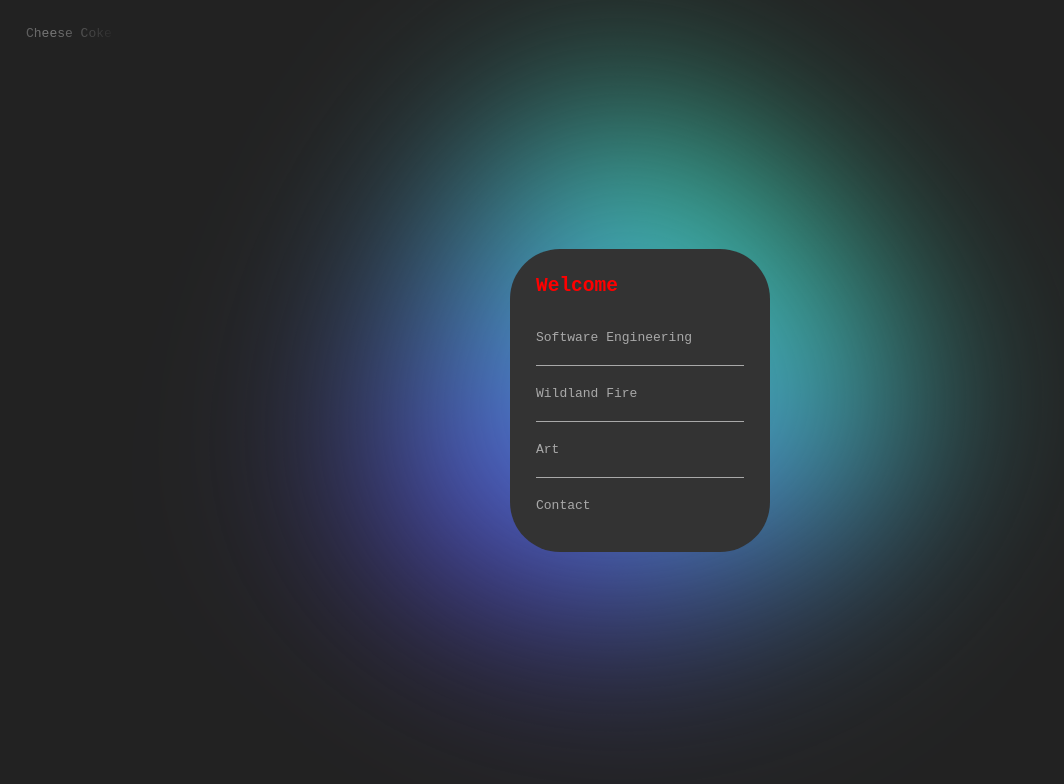
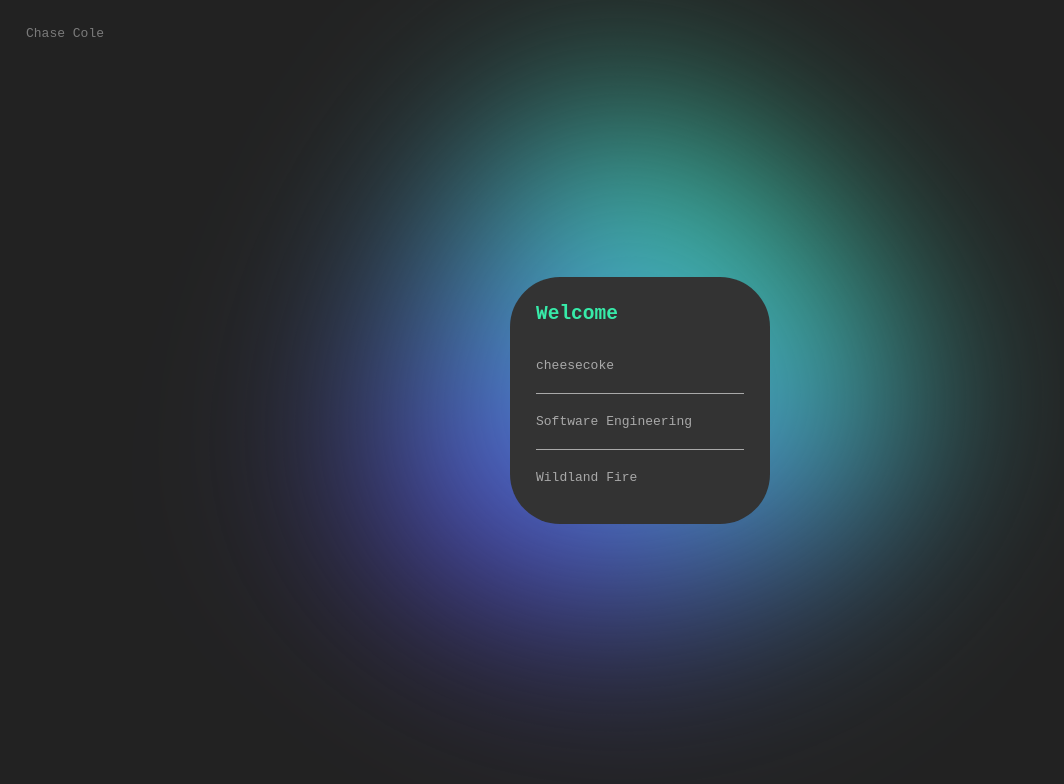
Before and after one commit to cheesecoke/cheesecoke, a website: page index.html in a window 1280 px wide. Shown: the whole page, without its empty margins (0-1064 px from the left). Drawn offline with Linux system fonts and the light colour scheme.

Commit message:
tweaking styles for home page. Removed shimer and contact link

```diff
--- a/index.html
+++ b/index.html
@@ -11,18 +11,15 @@
     </head>
     <body>
         <header id="header">
-            <span class="nameHover shimmer">Cheese Coke</span>
             <span class="nameDefault shimmer">Chase Cole</span>
         </header>
-        <!--    <audio class="audio" controls>
-                    <source src="path/to/your/lofi-track.mp3" type="audio/mp3">
-                    Your browser does not support the audio element.
-                </audio>
-        -->
         <div class="content-wrapper">
             <div class="callout">
                 <h2>Welcome</h2>
                 <ul>
+                    <li>
+                        <a href="https://www.instagram.com/cheese.coke">cheesecoke</a>
+                    </li>
                     <li>
                         <a href="./pages/softwareEngineering.html"
                             >Software Engineering</a
@@ -31,13 +28,6 @@
                     <li>
                         <a href="./pages/fire.html">Wildland Fire</a>
                     </li>
-
-                    <li>
-                        <a href="https://www.instagram.com/cheese.coke">Art</a>
-                    </li>
-                    <li>
-                        <a href="./pages/contact.html">Contact</a>
-                    </li>
                 </ul>
             </div>
         </div>
--- a/script.js
+++ b/script.js
@@ -1,6 +1,6 @@
 // Your JavaScript code goes here
 // For example:
-document.addEventListener('DOMContentLoaded', function() {
+document.addEventListener("DOMContentLoaded", function () {
     // Code to run after the DOM has loaded
-    console.log('DOM Loaded');
+    console.log("DOM Loaded");
 });
--- a/styles/home.scss
+++ b/styles/home.scss
@@ -1,15 +1,6 @@
-@import "./shimmer.scss";
 /* Home */
 #header .nameHover {
     display: none;
-}
-
-#header:hover .nameDefault {
-    display: none;
-}
-
-#header:hover .nameHover {
-    display: inline;
 }
 
 .content-wrapper {
@@ -72,7 +63,7 @@
         }
 
         h2 {
-            color: red;
+            color: #37eba9;
             position: relative;
             opacity: 0;
             left: 60px;
--- a/styles/shimmer.scss
+++ /dev/null
@@ -1,83 +0,0 @@
-.shimmer {
-    text-align: center;
-    color: rgba(255, 255, 255, 0.1);
-    background: -webkit-gradient(
-        linear,
-        left top,
-        right top,
-        from(#222),
-        to(#222),
-        color-stop(0.5, #fff)
-    );
-    background: -moz-gradient(
-        linear,
-        left top,
-        right top,
-        from(#222),
-        to(#222),
-        color-stop(0.5, #fff)
-    );
-    background: gradient(
-        linear,
-        left top,
-        right top,
-        from(#222),
-        to(#222),
-        color-stop(0.5, #fff)
-    );
-    -webkit-background-size: 125px 100%;
-    -moz-background-size: 125px 100%;
-    background-size: 125px 100%;
-    -webkit-background-clip: text;
-    -moz-background-clip: text;
-    background-clip: text;
-    -webkit-animation-name: shimmer;
-    -moz-animation-name: shimmer;
-    animation-name: shimmer;
-    -webkit-animation-duration: 1s;
-    -moz-animation-duration: 1s;
-    animation-duration: 1s;
-    -webkit-animation-iteration-count: infinite;
-    -moz-animation-iteration-count: infinite;
-    animation-iteration-count: infinite;
-    background-repeat: no-repeat;
-    background-position: 0 0;
-    background-color: #222;
-    animation-direction: alternate;
-}
-
-@-moz-keyframes shimmer {
-    0% {
-        background-position: top left;
-    }
-    100% {
-        background-position: top right;
-    }
-}
-
-@-webkit-keyframes shimmer {
-    0% {
-        background-position: top left;
-    }
-    100% {
-        background-position: top right;
-    }
-}
-
-@-o-keyframes shimmer {
-    0% {
-        background-position: top left;
-    }
-    100% {
-        background-position: top right;
-    }
-}
-
-@keyframes shimmer {
-    0% {
-        background-position: top left;
-    }
-    100% {
-        background-position: top right;
-    }
-}
```
Also changed, not shown: output.css, 1 other file.
